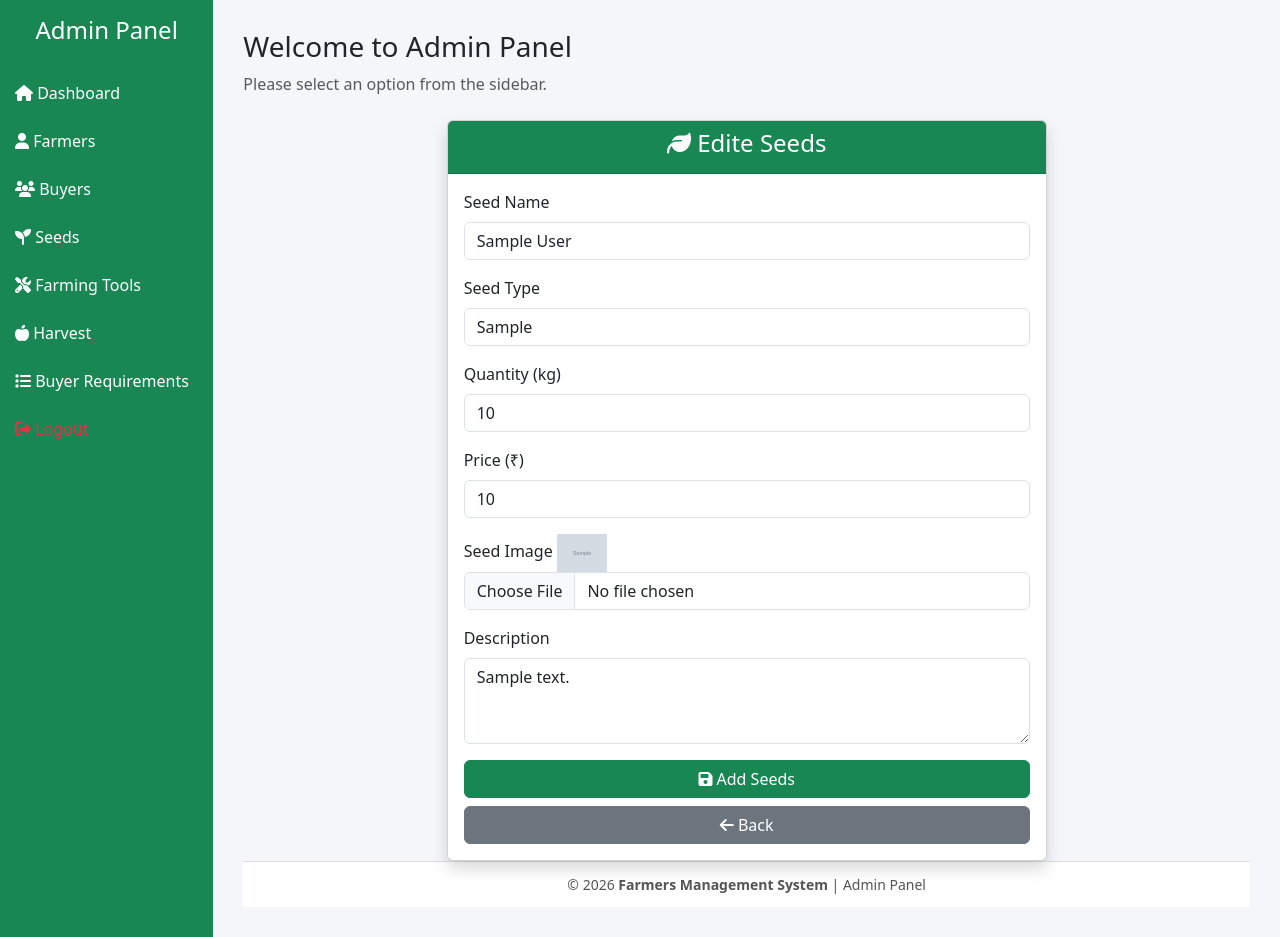
After one commit to rijovreji/Farmers-Management-System, a Django app: page /AdminApp/Edite_seeds/1/ in a window 1280 px wide. The commit adds this page. Run offline with Django 5.2, Linux system fonts and the light colour scheme; tables that the repository leaves empty hold one stand-in row (values such as "Sample post"); grey boxes marked "Sample" are stand-in pictures.

Commit message:
Seeds CRUD operation submit

```diff
--- /dev/null
+++ b/AdminApp/templates/Edite_seeds.html
@@ -0,0 +1,103 @@
+{% extends 'base.html' %}
+
+{% block content %}
+<div class="container mt-4">
+
+    <div class="card shadow mx-auto" style="max-width: 600px;">
+        <div class="card-header bg-success text-white text-center">
+            <h4>
+                <i class="fa fa-leaf"></i> Edite  Seeds
+            </h4>
+        </div>
+
+        <div class="card-body">
+            <form method="post"
+                  action="{% url 'updateseeds' seed_id=data.id %}"
+                  enctype="multipart/form-data">
+
+                {% csrf_token %}
+
+                <!-- Seed Name -->
+                <div class="mb-3">
+                    <label class="form-label">Seed Name</label>
+                    <input type="text"
+                           value="{{data.seeds_name}}"
+                           class="form-control"
+                           name="seed_name"
+
+                           placeholder="Enter seed name"
+                           required>
+                </div>
+
+                <!-- Seed Type -->
+                <div class="mb-3">
+                    <label class="form-label">Seed Type</label>
+                    <input type="text"
+                           class="form-control"
+                           name="seed_type"
+                           value="{{data.seeds_type}}"
+                           placeholder="Eg: Vegetable, Grain, Fruit"
+                           required>
+                </div>
+
+                <!-- Quantity -->
+                <div class="mb-3">
+                    <label class="form-label">Quantity (kg)</label>
+                    <input type="number"
+                           class="form-control"
+                           name="quantity"
+                           value="{{data.seeds_quantity}}"
+                           placeholder="Enter quantity"
+                           required>
+                </div>
+
+                <!-- Price -->
+                <div class="mb-3">
+                    <label class="form-label">Price (₹)</label>
+                    <input type="number"
+                           class="form-control"
+                           name="price"
+                           value="{{data.seeds_price}}"
+                           placeholder="Enter price"
+                           required>
+                </div>
+
+                <!-- Seed Image -->
+                <div class="mb-3">
+                    <label class="form-label">Seed Image</label>
+                     <img src="{{ data.seeds_image.url }}" width="50px">
+                    <input type="file"
+                           class="form-control"
+                           name="seed_image"
+
+
+                           accept="image/*"
+                           >
+                </div>
+
+                <!-- Description -->
+                <div class="mb-3">
+                    <label class="form-label">Description</label>
+                    <textarea class="form-control"
+                              name="description"
+                              rows="3"
+                              placeholder="Enter seed description">{{data.seeds_description}}</textarea>
+                </div>
+
+                <!-- Buttons -->
+                <div class="d-grid gap-2">
+                    <button type="submit" class="btn btn-success">
+                        <i class="fa fa-save"></i> Add Seeds
+                    </button>
+
+                    <a href="#" class="btn btn-secondary">
+                        <i class="fa fa-arrow-left"></i> Back
+                    </a>
+                </div>
+
+            </form>
+        </div>
+    </div>
+
+</div>
+{% endblock %}
--- a/AdminApp/templates/View_Seeds.html
+++ b/AdminApp/templates/View_Seeds.html
@@ -50,12 +50,12 @@
                     </td>
 
                     <td>
-                        <a href="#"
+                        <a href="{% url 'Edite_seeds' s_id=seed.id %}"
                            class="btn btn-sm btn-primary">
                             <i class="fa fa-edit"></i> Edit
                         </a>
 
-                        <a href="#"
+                        <a href="{% url 'delete_Seeds' s_id=seed.id  %}"
                            class="btn btn-sm btn-danger"
                            onclick="return confirm('Are you sure you want to delete this seed?')">
                             <i class="fa fa-trash"></i> Delete
--- a/AdminApp/urls.py
+++ b/AdminApp/urls.py
@@ -11,5 +11,8 @@ urlpatterns = [
     path('Add_Seeds/', views.Add_Seeds, name='Add_Seeds'),
     path('Save_SeedsData/', views.Save_SeedsData, name='Save_SeedsData'),
     path('View_Seeds/', views.View_Seeds, name='View_Seeds'),
+    path('Edite_seeds/<int:s_id>/', views.Edite_seeds, name='Edite_seeds'),
+    path('updateseeds/<int:seed_id>/', views.updateseeds, name='updateseeds'),
+    path('delete_Seeds/<int:s_id>/', views.delete_Seeds, name='delete_Seeds'),
 
 ]
--- a/AdminApp/views.py
+++ b/AdminApp/views.py
@@ -2,8 +2,7 @@ from django.core.files.storage import FileSystemStorage
 from django.utils.datastructures import MultiValueDictKeyError
 
 from django.contrib.auth.models import User
-from django.contrib.auth import authenticate,login
-
+from django.contrib.auth import authenticate, login
 
 from django.shortcuts import render, redirect
 from AdminApp.models import *
@@ -55,25 +54,63 @@ def update_farmer(request, f_id):
                                                   f_number=farmer_phone,
                                                   f_password=farmer_password)
         return redirect(viewFarmer)
+
+
 def Add_Seeds(request):
-    return render(request,'Add_Seeds.html')
+    return render(request, 'Add_Seeds.html')
+
+
 def Save_SeedsData(request):
-    if request.method=="POST":
-        S_name=request.POST.get('seed_name')
-        S_type=request.POST.get('seed_type')
-        S_quantity=request.POST.get('quantity')
-        S_price=request.POST.get('price')
-        S_description=request.POST.get('description')
+    if request.method == "POST":
+        S_name = request.POST.get('seed_name')
+        S_type = request.POST.get('seed_type')
+        S_quantity = request.POST.get('quantity')
+        S_price = request.POST.get('price')
+        S_description = request.POST.get('description')
         S_image = request.FILES['seed_image']
-        obj=Seeds_Db(seeds_name=S_name,
-                     seeds_type=S_type,
-                     seeds_quantity=S_quantity,
-                     seeds_price=S_price,
-                     seeds_description=S_description,
-                     seeds_image=S_image)
+        obj = Seeds_Db(seeds_name=S_name,
+                       seeds_type=S_type,
+                       seeds_quantity=S_quantity,
+                       seeds_price=S_price,
+                       seeds_description=S_description,
+                       seeds_image=S_image)
         obj.save()
         return redirect(Add_Seeds)
+
+
 def View_Seeds(request):
-    data=Seeds_Db.objects.all()
-    return render(request,'View_Seeds.html',
-                  {'data':data})
+    data = Seeds_Db.objects.all()
+    return render(request, 'View_Seeds.html',
+                  {'data': data})
+
+
+def Edite_seeds(request, s_id):
+    data = Seeds_Db.objects.get(id=s_id)
+    return render(request, 'Edite_seeds.html',
+                  {'data': data})
+
+
+def updateseeds(request, seed_id):
+    if request.method == "POST":
+        S_name = request.POST.get('seed_name')
+        S_type = request.POST.get('seed_type')
+        S_quantity = request.POST.get('quantity')
+        S_price = request.POST.get('price')
+        S_description = request.POST.get('description')
+        try:
+            img = request.FILES["seed_image"]
+            fs = FileSystemStorage()
+            file = fs.save(img.name, img)
+        except MultiValueDictKeyError:
+            file = Seeds_Db.objects.get(id=seed_id).seeds_image
+    Seeds_Db.objects.filter(id=seed_id).update(seeds_name=S_name,
+                                               seeds_type=S_type,
+                                               seeds_quantity=S_quantity,
+                                               seeds_price=S_price,
+                                               seeds_description=S_description,
+                                               seeds_image=file)
+    return redirect(View_Seeds)
+def delete_Seeds(request, s_id):
+    Seeds = Seeds_Db.objects.filter(id=s_id)
+    Seeds.delete()
+    return redirect(View_Seeds)
```
Also changed, not shown: db.sqlite3, media/Screenshot (1).png (added).
